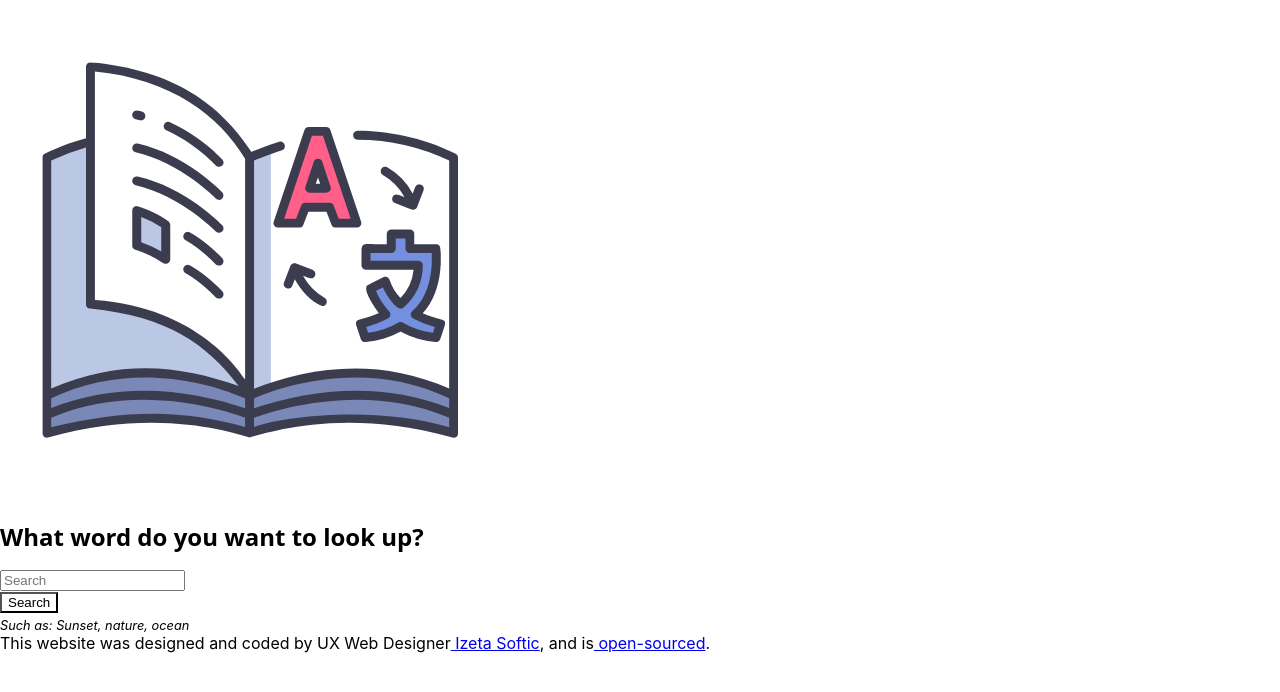
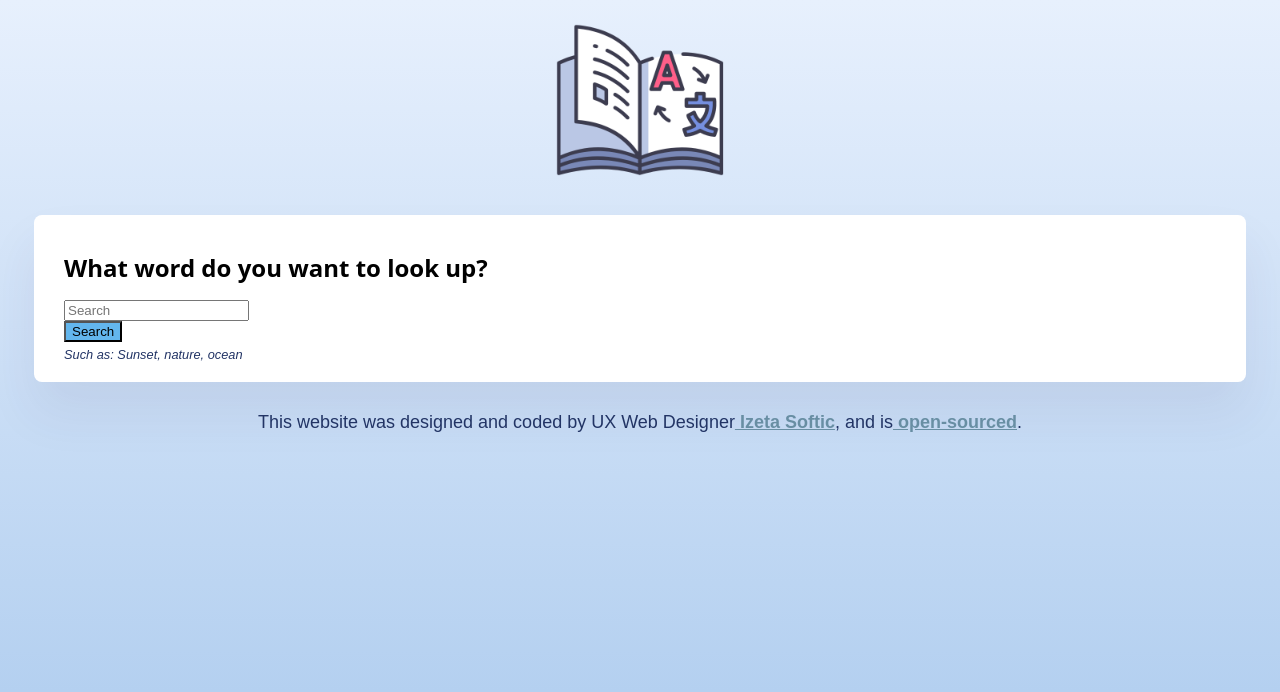
Before and after one commit to isoftic1/dictionary-project, a React (Create React App) app: page / in a window 1280 px wide. Shown: the top 692 px of the page. Built offline with nearby package versions, Linux system fonts and the light colour scheme; the HTML template or start-up script is replaced by a standard one.

Commit message:
Update App.css

```diff
--- a/src/App.css
+++ b/src/App.css
@@ -0,0 +1,63 @@
+:root {
+    --main-color: #63b6ed;
+    --secondary-color: #688ea3;
+    --accent-color: #f2f3f2;
+    --text-color: #223465;
+  }
+
+  body {
+    background: linear-gradient(to top, #accbee 0%, #e7f0fd 100%);
+    font-family: 'Montserrat', sans-serif !important;
+    color: var(--text-color);
+    background-size: cover;
+    background-attachment: fixed;
+    height: auto;
+  }
+  .App-logo {
+    height: 200px;
+    display: block;
+    margin: 0 auto;
+  }
+
+  a {
+    color: var(--secondary-color);
+    font-weight: 800;
+  }
+    footer {
+        display: block;
+        font-size: 18px;
+        max-width: 80%;
+        margin: 0 auto;
+        text-align: center;
+        padding: 15px 0px 30px 0px;
+      }
+      .container-box {
+        background-color: #fff;
+        box-shadow: 0 30px 50px rgb(65 50 100 / 8%);
+        border-radius: 8px;
+        max-width: 90%;
+        margin: 15px auto;
+        padding: 20px 30px;
+      }
+
+      /*Responsive Styles */
+@media (min-width: 1300px) {
+    .container-box {
+    max-width: 900px
+    }
+  }
+  @media (max-width: 400px) {
+    .container-box {
+      max-width: 90%;
+    }
+    .App-logo {
+      height: 150px;
+    }
+    form div {
+      flex-wrap: wrap;
+    }
+    .mx-1 {
+      margin: 5px 0px 0px 0px !important;
+
+    }
+  }
```
